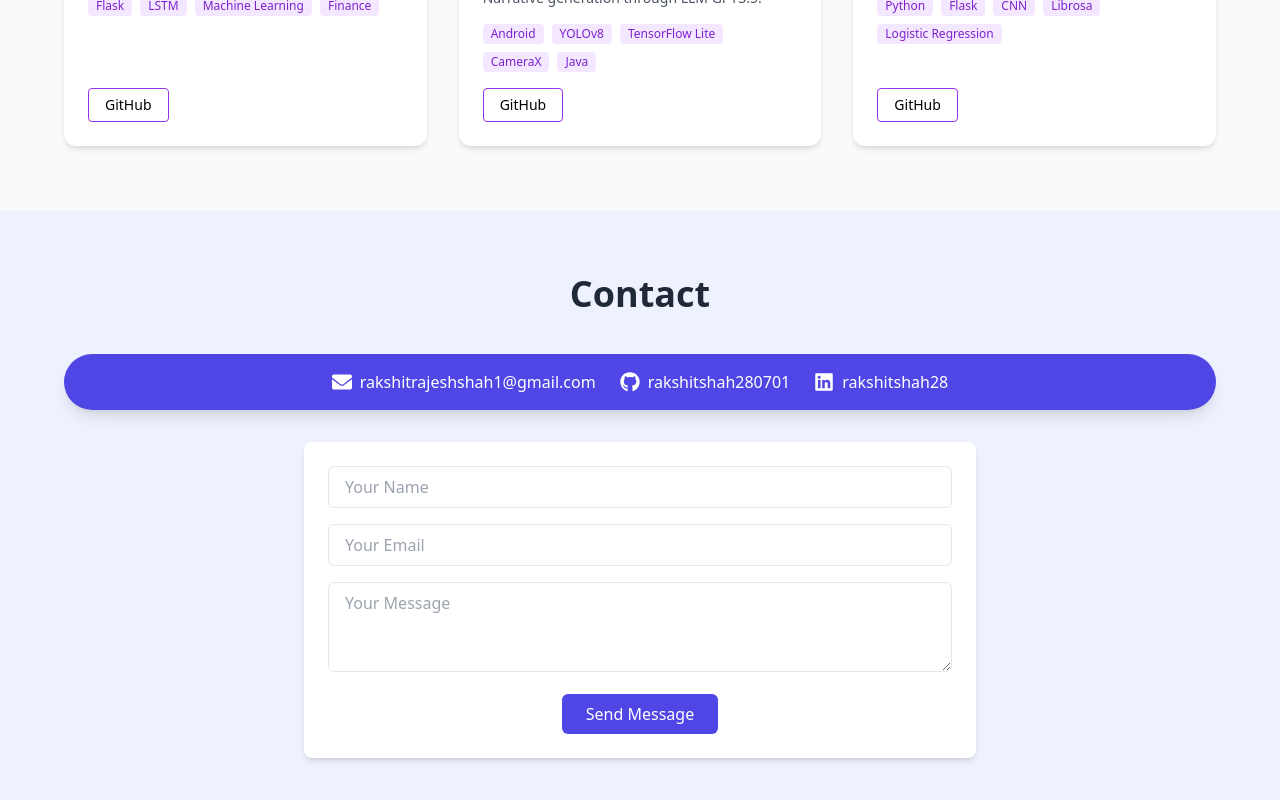
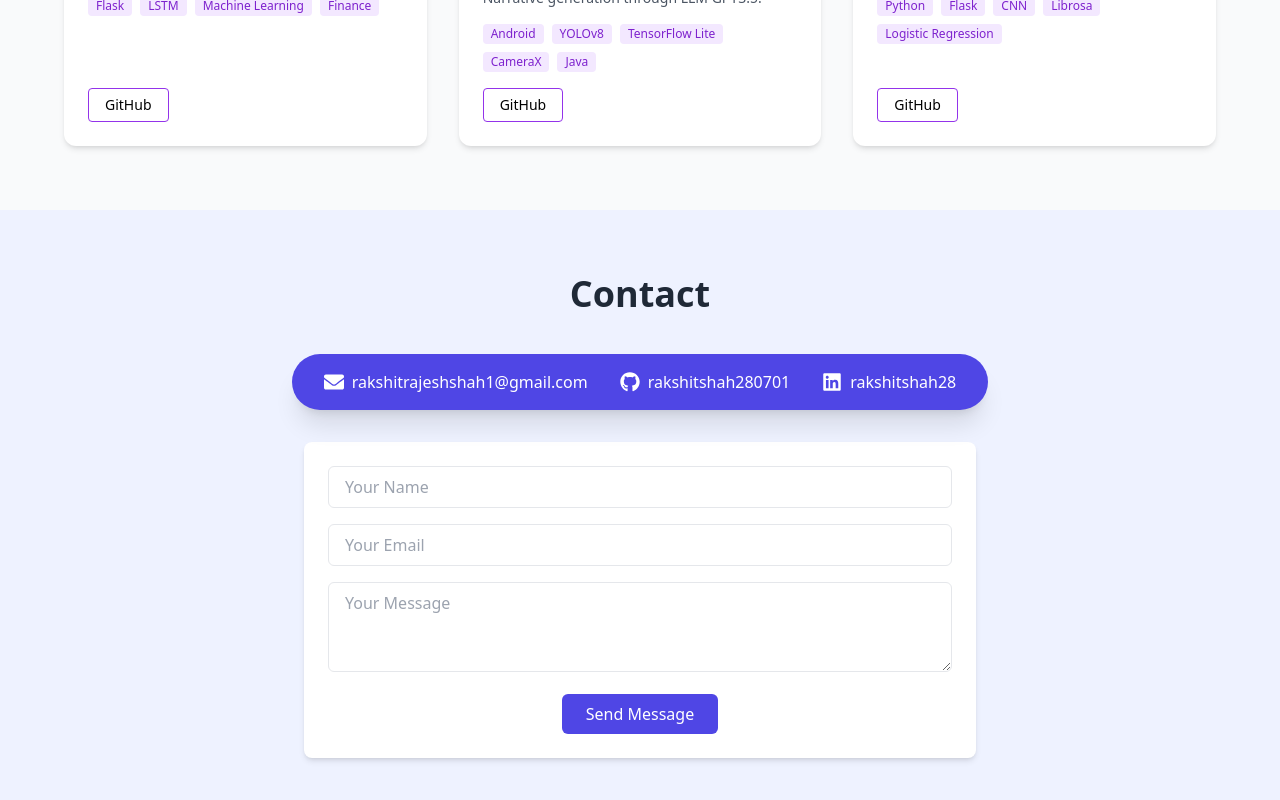
Before and after one commit to rakshitshah280701/Portfolio, a React (Create React App) app: page / in a window 1280 px wide. Shown: the part 2370-3170 px from the top of the page. Built offline with nearby package versions, Linux system fonts and the light colour scheme; no server answers.

Commit message:
final connectivity

```diff
--- a/src/components/Contact.jsx
+++ b/src/components/Contact.jsx
@@ -32,7 +32,8 @@ const Contact = () => {
       <h2 className="text-4xl font-bold text-gray-800 mb-10">Contact</h2>
 
       {/* Contact Info Row */}
-      <div className="bg-indigo-600 text-white rounded-full py-4 px-6 shadow-lg flex flex-wrap justify-center items-center space-x-6 max-w-6xl mx-auto">
+      <div className="bg-indigo-600 text-white inline-flex flex-wrap justify-center items-center gap-8 px-8 py-4 rounded-full shadow-xl">
+
         <div className="flex items-center space-x-2">
           <FaEnvelope className="text-xl" />
           <span>rakshitrajeshshah1@gmail.com</span>
--- a/src/components/Hero.jsx
+++ b/src/components/Hero.jsx
@@ -67,9 +67,13 @@ const Hero = () => {
       <div className={`flex flex-wrap justify-center gap-4 mt-10 transition-all duration-700 ${step >= 4 ? 'opacity-100 translate-y-0' : 'opacity-0 translate-y-4'}`}>
         {step >= 4 && (
           <>
-            <button className="bg-indigo-600 text-white px-6 py-3 rounded-md font-medium hover:bg-indigo-500 transition">
-              Get In Touch
-            </button>
+            <a
+  href="#contact"
+  className="bg-indigo-600 text-white px-6 py-3 rounded-md font-medium hover:bg-indigo-500 transition"
+>
+  Get In Touch
+</a>
+
 
             <a
               href="/RakshitShah_Resume.pdf"
```
